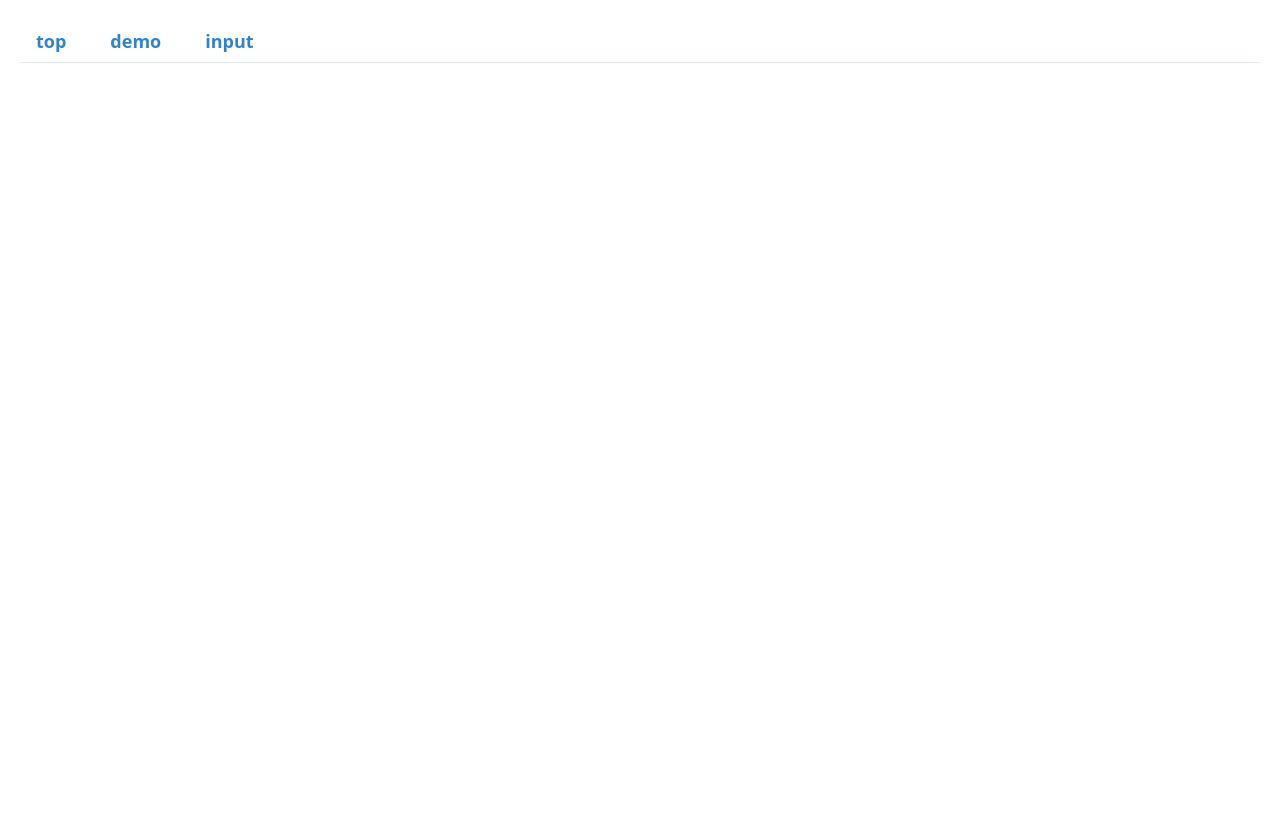
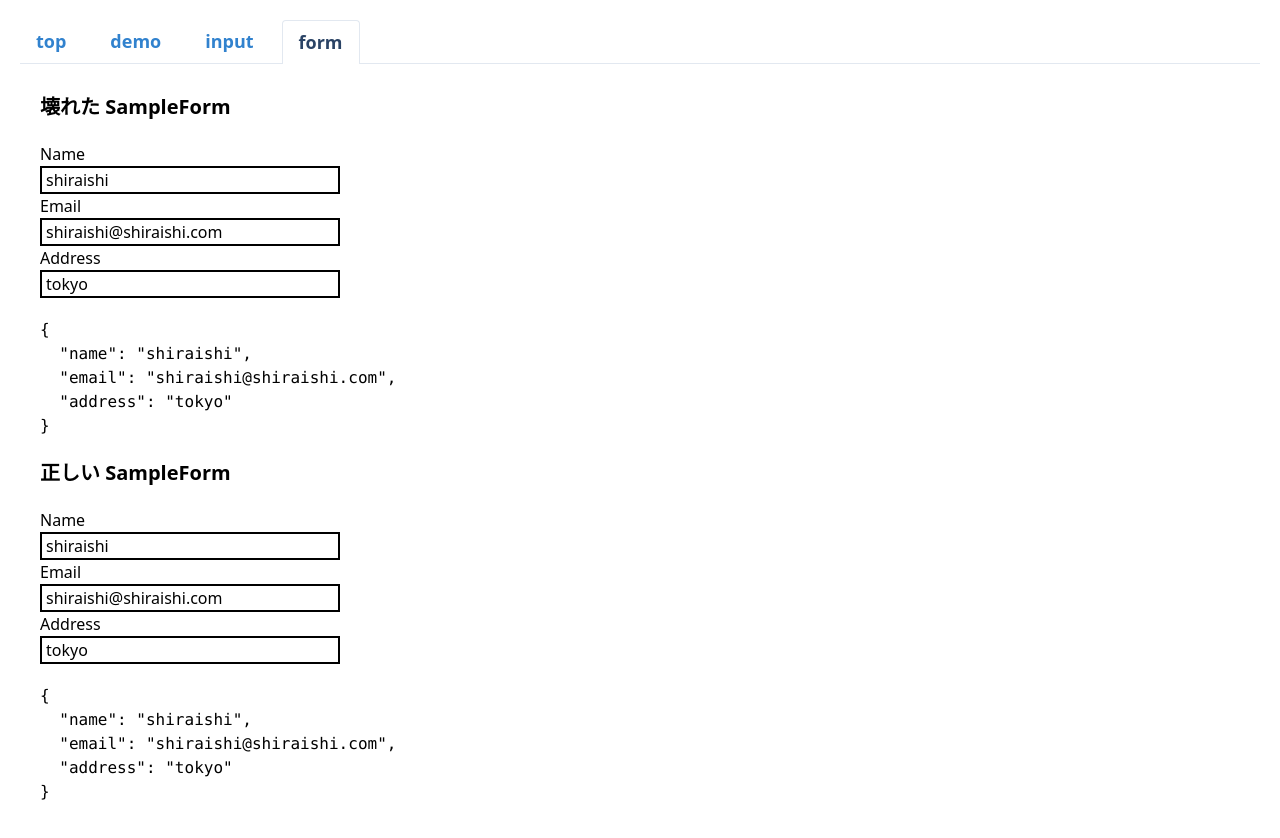
Before and after one commit to punkshiraishi/v-model-study, a Vue app: page /#/form in a window 1280 px wide. Shown: the top 838 px of the page. Before the commit the page ends 800 px from the top, so only its background shows below. Built offline with nearby package versions, Linux system fonts and the light colour scheme.

Commit message:
fix: input -> form に sample form を移動

```diff
--- a/src/App.vue
+++ b/src/App.vue
@@ -12,6 +12,6 @@ import PageNavigator from "./components/PageNavigator.vue"
   components: { PageNavigator },
 })
 export default class App extends Vue {
-  pages = ["top", "demo", "input"]
+  pages = ["top", "demo", "input", "form"]
 }
 </script>
--- /dev/null
+++ b/src/pages/FormPage.vue
@@ -0,0 +1,45 @@
+<template>
+  <div class="flex flex-col p-5 space-y-5">
+    <span class="text-xl font-bold">
+      壊れた SampleForm
+    </span>
+    <SampleForm v-model="user1" />
+    <pre>{{ user1 }}</pre>
+
+    <span class="text-xl font-bold">
+      正しい SampleForm
+    </span>
+    <SampleForm v-model="user2" />
+    <pre>{{ user2 }}</pre>
+  </div>
+</template>
+
+<script lang="ts">
+import BaseInput from "@/components/BaseInput.vue"
+import SampleForm from "@/components/SampleForm.vue"
+import BrokenSampleForm from "@/components/BrokenSampleForm.vue"
+import { Component, Vue } from "vue-property-decorator"
+
+@Component({
+  components: {
+    BaseInput,
+    SampleForm,
+    BrokenSampleForm,
+  },
+})
+export default class FormPage extends Vue {
+  user1 = {
+    name: "shiraishi",
+    email: "shiraishi@shiraishi.com",
+    address: "tokyo",
+  }
+
+  user2 = {
+    name: "shiraishi",
+    email: "shiraishi@shiraishi.com",
+    address: "tokyo",
+  }
+}
+</script>
+
+<style scoped lang="scss" ></style>
--- a/src/pages/InputPage.vue
+++ b/src/pages/InputPage.vue
@@ -1,17 +1,5 @@
 <template>
-  <div class="flex flex-col p-5 space-y-5">
-    <span class="text-xl font-bold">
-      壊れた SampleForm
-    </span>
-    <SampleForm v-model="user1" />
-    <pre>{{ user1 }}</pre>
-
-    <span class="text-xl font-bold">
-      正しい SampleForm
-    </span>
-    <SampleForm v-model="user2" />
-    <pre>{{ user2 }}</pre>
-  </div>
+  <div class="flex flex-col p-5 space-y-5" />
 </template>
 
 <script lang="ts">
@@ -27,19 +15,7 @@ import { Component, Vue } from "vue-property-decorator"
     BrokenSampleForm,
   },
 })
-export default class InputPage extends Vue {
-  user1 = {
-    name: "shiraishi",
-    email: "shiraishi@shiraishi.com",
-    address: "tokyo",
-  }
-
-  user2 = {
-    name: "shiraishi",
-    email: "shiraishi@shiraishi.com",
-    address: "tokyo",
-  }
-}
+export default class InputPage extends Vue {}
 </script>
 
 <style scoped lang="scss" ></style>
--- a/src/route.ts
+++ b/src/route.ts
@@ -4,6 +4,7 @@ import VueRouter from "vue-router"
 import TopPage from "./pages/TopPage.vue"
 import DemoPage from "./pages/DemoPage.vue"
 import InputPage from "./pages/InputPage.vue"
+import FormPage from "./pages/FormPage.vue"
 
 Vue.use(VueRouter)
 
@@ -11,6 +12,7 @@ export const routes = [
   { path: "/", name: "top", component: TopPage },
   { path: "/demo", name: "demo", component: DemoPage },
   { path: "/input", name: "input", component: InputPage },
+  { path: "/form", name: "form", component: FormPage },
 ]
 
 const router = new VueRouter({
```
